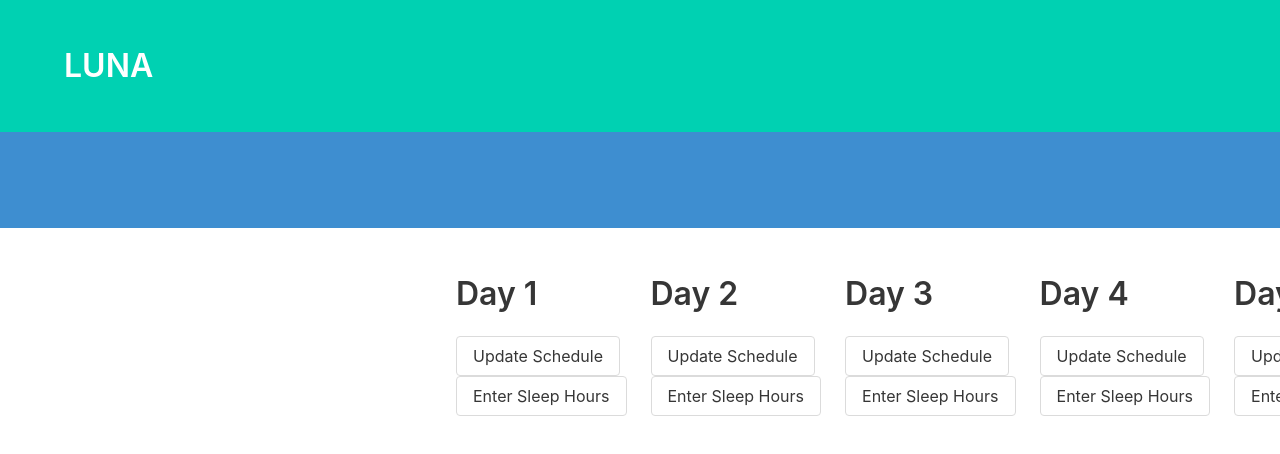
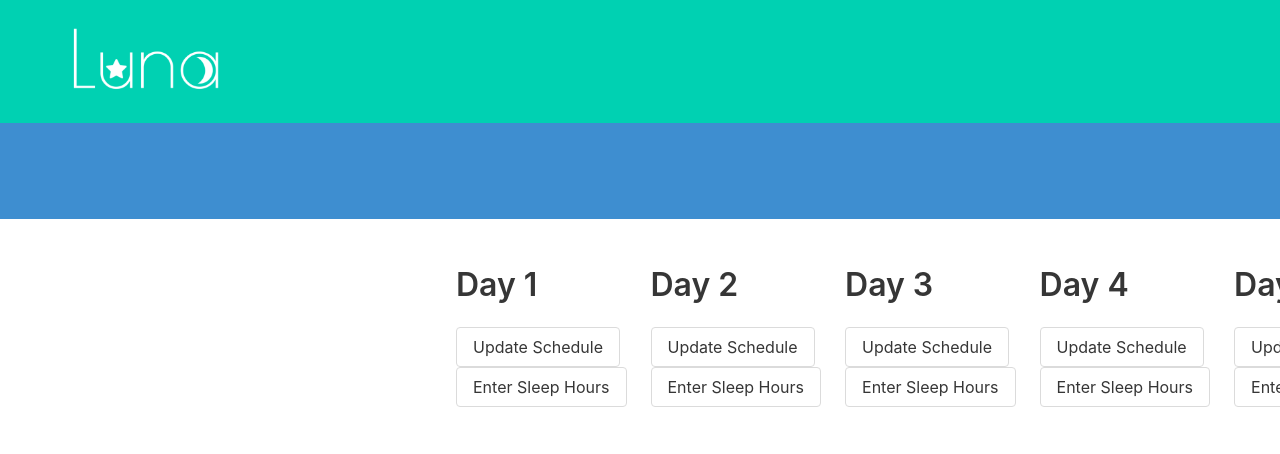
Before and after one commit to mathilde-01/luna-sleep-tracker, a plain HTML site: page index.html in a window 1280 px wide. Shown: the top 454 px of the page. Drawn offline with nearby package versions, Linux system fonts and the light colour scheme.

Commit message:
Added Logo to page

```diff
--- a/assets/css/style.css
+++ b/assets/css/style.css
@@ -7,3 +7,19 @@
     --secondary: #1b1b22;
     --accent: #845fc4;
 }
+
+
+
+.image-container {
+    height: 75px;
+    display: flex;
+    justify-content: auto;
+    align-items: auto;
+}
+
+#luna-image{
+    max-width: auto;
+    max-height: auto;
+    display: block;
+    margin: 0 ;
+}
--- a/index.html
+++ b/index.html
@@ -12,10 +12,12 @@
     <script src="./assets/js/script.js"></script>
 
     <!-- Header -->
-    <section class="hero is-primary">
+    <section class="hero is-primary is-small">
         <div class="hero-body">
             <div class="container">
-                <h1 class="title">LUNA</h1>
+                <div class="image-container">
+                <img src="./assets/images/luna.png" alt="Luna Image" id="luna-image">
+                </div>
             </div>
         </div>
     </section>
```
Also changed, not shown: assets/images/luna.png (added).
